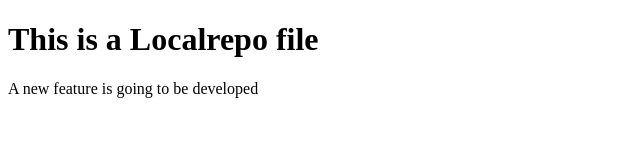
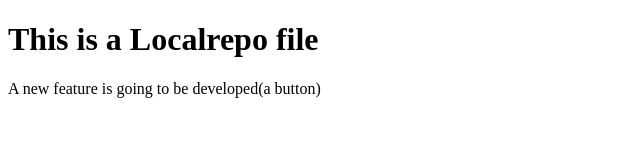
Before and after one commit to onlyRaghav/LocalRepo, a plain HTML site: page index.html in a window 1280 px wide. Shown: the full height of the page, 0-640 px from the left. Drawn offline with Linux system fonts and the light colour scheme.

Commit message:
button under-development

```diff
--- a/index.html
+++ b/index.html
@@ -7,6 +7,6 @@
 </head>
 <body>
     <h1>This is a Localrepo file</h1>
-    <p>A new feature is going to be developed</p>
+    <p>A new feature is going to be developed(a button)</p>
 </body>
 </html>
```
